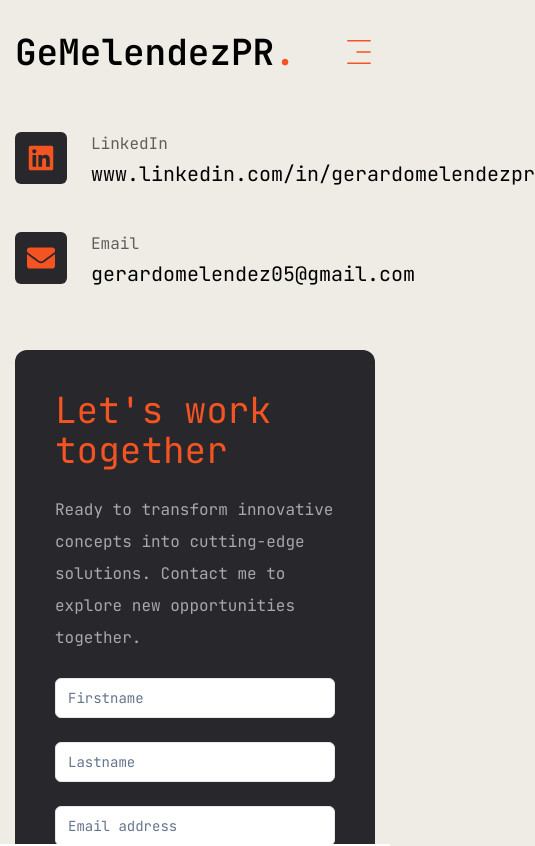
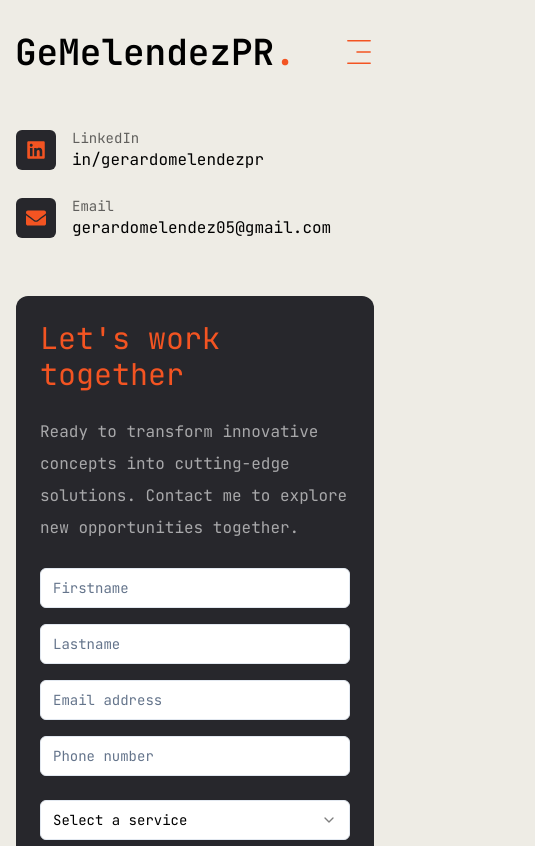
Before and after one commit to gemelendezpr/landing-page, a Next.js app: page /contact in a window 390 px wide. Shown: the top 846 px of the page, 535 px wide, since content can reach past the window. Built offline with nearby package versions, Linux system fonts and the light colour scheme.

Commit message:
responsive display in smaller screen update1

```diff
--- a/app/contact/page.jsx
+++ b/app/contact/page.jsx
@@ -5,7 +5,15 @@ import emailjs from "emailjs-com";
 import { Button } from "@/components/ui/button";
 import { Input } from "@/components/ui/input";
 import { Textarea } from "@/components/ui/textarea";
-import { Select, SelectContent, SelectGroup, SelectItem, SelectLabel, SelectTrigger, SelectValue } from "@/components/ui/select";
+import {
+  Select,
+  SelectContent,
+  SelectGroup,
+  SelectItem,
+  SelectLabel,
+  SelectTrigger,
+  SelectValue,
+} from "@/components/ui/select";
 import { FaPhoneAlt, FaEnvelope, FaLinkedin } from "react-icons/fa";
 import { motion } from "framer-motion";
 
@@ -13,7 +21,7 @@ const info = [
   {
     icon: <FaLinkedin />,
     title: "LinkedIn",
-    description: "www.linkedin.com/in/gerardomelendezpr",
+    description: "in/gerardomelendezpr",
   },
   {
     icon: <FaEnvelope />,
@@ -47,7 +55,7 @@ const Contact = () => {
         process.env.NEXT_PUBLIC_EMAILJS_SERVICE_ID,
         process.env.NEXT_PUBLIC_EMAILJS_TEMPLATE_ID,
         {
-          to_name: 'Recipient Name', // you can customize this or take it as input
+          to_name: "Recipient Name", // customize or take it as input
           firstname: formData.firstname,
           lastname: formData.lastname,
           email: formData.email,
@@ -60,11 +68,11 @@ const Contact = () => {
       .then(
         (result) => {
           console.log(result.text);
-          alert('Message Sent!');
+          alert("Message Sent!");
         },
         (error) => {
           console.log(error.text);
-          alert('Message not sent!');
+          alert("Message not sent!");
         }
       );
   };
@@ -76,34 +84,67 @@ const Contact = () => {
         opacity: 1,
         transition: { delay: 2.4, duration: 0.4, ease: "easeIn" },
       }}
-      className="py-6"
+      className="py-6 "
     >
-      <div className="container mx-auto">
-        <div className="flex flex-col xl:flex-row gap-[30px]">
-          <div className="xl:w-[54%] order-2 xl:order-none">
+      <div className="container mx-auto mb-20 px-4">
+        <div className="flex flex-col xl:flex-row gap-6 xl:gap-[30px]">
+          <div className="w-full xl:w-[54%] order-2 xl:order-none">
             <form
               onSubmit={handleSubmit}
-              className="flex flex-col gap-6 p-10 bg-[#27272c] rounded-xl"
+              className="flex flex-col gap-6 p-6 sm:p-10 bg-[#27272c] rounded-xl"
             >
-              <h3 className="text-4xl text-accent">Let's work together</h3>
+              <h3 className="text-3xl sm:text-4xl text-accent">Let's work together</h3>
               <p className="text-white/60">
                 Ready to transform innovative concepts into cutting-edge solutions. Contact me to explore new opportunities together.
               </p>
-              <div className="grid grid-cols-1 md:grid-cols-2 gap-6">
-                <Input type="text" name="firstname" placeholder="Firstname" value={formData.firstname} onChange={handleChange} />
-                <Input type="text" name="lastname" placeholder="Lastname" value={formData.lastname} onChange={handleChange} />
-                <Input type="email" name="email" placeholder="Email address" value={formData.email} onChange={handleChange} />
-                <Input type="tel" name="phone" placeholder="Phone number" value={formData.phone} onChange={handleChange} />
+              <div className="grid grid-cols-1 sm:grid-cols-2 gap-4 sm:gap-6">
+                <Input
+                  type="text"
+                  name="firstname"
+                  placeholder="Firstname"
+                  value={formData.firstname}
+                  onChange={handleChange}
+                />
+                <Input
+                  type="text"
+                  name="lastname"
+                  placeholder="Lastname"
+                  value={formData.lastname}
+                  onChange={handleChange}
+                />
+                <Input
+                  type="email"
+                  name="email"
+                  placeholder="Email address"
+                  value={formData.email}
+                  onChange={handleChange}
+                />
+                <Input
+                  type="tel"
+                  name="phone"
+                  placeholder="Phone number"
+                  value={formData.phone}
+                  onChange={handleChange}
+                />
               </div>
-              <Select name="service" onValueChange={(value) => setFormData({ ...formData, service: value })}>
+              <Select
+                name="service"
+                onValueChange={(value) =>
+                  setFormData({ ...formData, service: value })
+                }
+              >
                 <SelectTrigger className="w-full">
                   <SelectValue placeholder="Select a service" />
                 </SelectTrigger>
                 <SelectContent>
                   <SelectGroup>
                     <SelectLabel>Select a service</SelectLabel>
-                    <SelectItem value="Software Development">Software Development</SelectItem>
-                    <SelectItem value="Web Development">Web Development</SelectItem>
+                    <SelectItem value="Software Development">
+                      Software Development
+                    </SelectItem>
+                    <SelectItem value="Web Development">
+                      Web Development
+                    </SelectItem>
                     <SelectItem value="UI/UX Design">UI/UX Design</SelectItem>
                     <SelectItem value="SEO">SEO</SelectItem>
                   </SelectGroup>
@@ -116,26 +157,24 @@ const Contact = () => {
                 value={formData.message}
                 onChange={handleChange}
               />
-              <Button type="submit" size="md" className="max-w-40">
+              <Button type="submit" size="md" className="w-full sm:w-auto">
                 Send message
               </Button>
             </form>
           </div>
           <div className="flex-1 flex items-center xl:justify-end order-1 xl:order-none mb-8 xl:mb-0">
-            <ul className="flex flex-col gap-10">
-              {info.map((item, index) => {
-                return (
-                  <li key={index} className="flex items-center gap-6">
-                    <div className="w-[52px] h-[52px] xl:w-[72px] xl:h-[72px] bg-[#27272c] text-accent rounded-md flex items-center justify-center">
-                      <div className="text-[28px]">{item.icon}</div>
-                    </div>
-                    <div className="flex-1">
-                      <p className="text-black/60">{item.title}</p>
-                      <h3 className="text-xl">{item.description}</h3>
-                    </div>
-                  </li>
-                );
-              })}
+            <ul className="flex flex-col gap-6 sm:gap-10">
+              {info.map((item, index) => (
+                <li key={index} className="flex items-center gap-4 sm:gap-6">
+                  <div className="w-[40px] h-[40px] sm:w-[52px] sm:h-[52px] xl:w-[72px] xl:h-[72px] bg-[#27272c] text-accent rounded-md flex items-center justify-center">
+                    <div className="text-[20px] sm:text-[28px]">{item.icon}</div>
+                  </div>
+                  <div className="flex-1">
+                    <p className="text-black/60 text-sm sm:text-base">{item.title}</p>
+                    <h3 className="text-base sm:text-xl">{item.description}</h3>
+                  </div>
+                </li>
+              ))}
             </ul>
           </div>
         </div>
--- a/components/MobileNav.jsx
+++ b/components/MobileNav.jsx
@@ -1,6 +1,6 @@
 "use client";
 
-import { Sheet, SheetContent, SheetTrigger } from "@/components/ui/sheet";
+import { Sheet, SheetContent, SheetTrigger, SheetClose } from "@/components/ui/sheet";
 import { usePathname } from "next/navigation";
 import Link from "next/link";
 import { CiMenuFries } from "react-icons/ci";
@@ -40,7 +40,7 @@ const MobileNav = () => {
         {/* logo */}
         <div className="mt-32 mb-40 text-center text-2xl">
           <Link href="/">
-            <h1 className="text-4xl font-semibold">
+            <h1 className="text-3xl font-semibold ">
               GeMelendezPR<span className="text-accent">.</span>
             </h1>
           </Link>
@@ -49,6 +49,7 @@ const MobileNav = () => {
         <nav className="flex flex-col justify-center items-center gap-8">
           {links.map((link, index) => {
             return (
+              <SheetClose asChild key={index}>
                 <Link
                   href={link.path}
                   key={index}
@@ -59,14 +60,19 @@ const MobileNav = () => {
                 >
                   {link.name}
                 </Link>
+              </SheetClose>
             );
           })}
         </nav>
         {/* Contact Button */}
         <div className="mt-22 mb-40 text-center text-2xl">
+          <SheetClose asChild>
             <Link href="/contact">
-          <Button className="bg-custom-background text-white text-xl px-8 py-6" >Contact me</Button>
+              <Button className="bg-custom-background text-white text-xl px-8 py-6 sm:text-lg sm:px-6 sm:py-4">
+                Contact me
+              </Button>
             </Link>
+          </SheetClose>
         </div>
       </SheetContent>
     </Sheet>
--- a/components/Stairs.jsx
+++ b/components/Stairs.jsx
@@ -6,10 +6,10 @@ const stairAnimation = {
     top: "0%",
   },
   animate: {
-    top: "100%",
+    top: "120%",
   },
   exit: {
-    top: ["100%", "0%"],
+    top: ["120%", "0%"],
   },
 };
 
```
Lines whose indentation alone changed are shown as unchanged.
